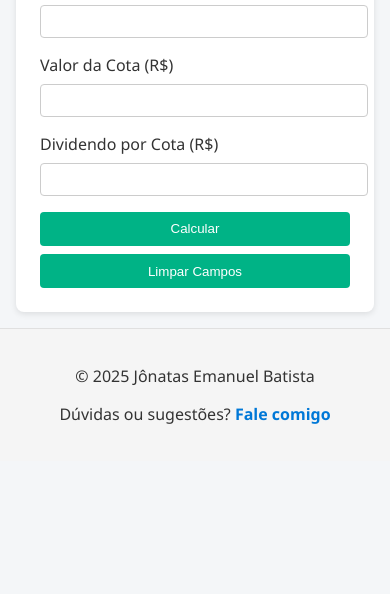
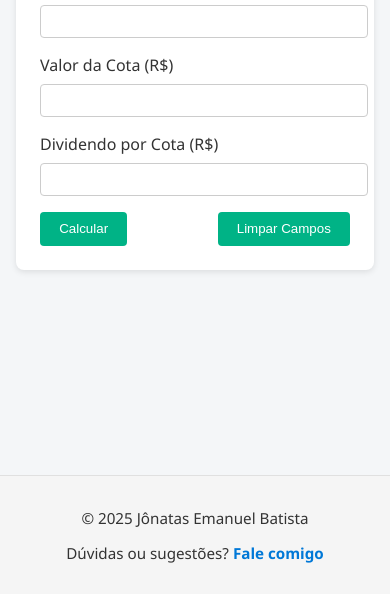
Before and after one commit to Jonatas-b/Calculadora-Magic-Number, a plain HTML site: page index.html in a window 390 px wide. Shown: the part 250-844 px from the top of the page. Drawn offline with Linux system fonts and the light colour scheme.

Commit message:
Ajuste no footer
Footer acompanhava os elementos da página, agora fica estático

```diff
--- a/index.html
+++ b/index.html
@@ -5,10 +5,6 @@
   <meta name="viewport" content="width=device-width, initial-scale=1.0" />
   <title>Calculadora Magic Number</title>
   <link rel="stylesheet" href="style.css"/>
-  <link rel="apple-touch-icon" sizes="180x180" href="icon/apple-touch-icon.png">
-  <link rel="icon" type="image/png" sizes="32x32" href="icon/favicon-32x32.png">
-  <link rel="icon" type="image/png" sizes="16x16" href="icon/favicon-16x16.png">
-  <link rel="manifest" href="icon/site.webmanifest">
 </head>
 <body>
   <header class="topbar">
--- a/style.css
+++ b/style.css
@@ -3,6 +3,7 @@ body {
   font-family: 'Segoe UI', Tahoma, Geneva, Verdana, sans-serif;
   background-color: #f4f6f8;
   color: #333;
+  padding-bottom: 100px; /* aumente para garantir espaço para o footer */
 }
 
 .topbar {
@@ -100,6 +101,11 @@ button:hover {
   font-size: 1rem;
   color: #333;
   border-top: 1px solid #e0e0e0;
+  position: fixed;
+  left: 0;
+  bottom: 0;
+  width: 100%;
+
 }
 
 .footer-link {
@@ -113,7 +119,11 @@ button:hover {
 }
 
 @media (max-width: 600px) {
-  .botoes {
-    flex-direction: column;
+  .footer {
+    font-size: 0.95rem;
+    padding: 16px 0;
+  }
+  body {
+    padding-bottom: 110px; /* ajuste se necessário */
   }
 }
```
